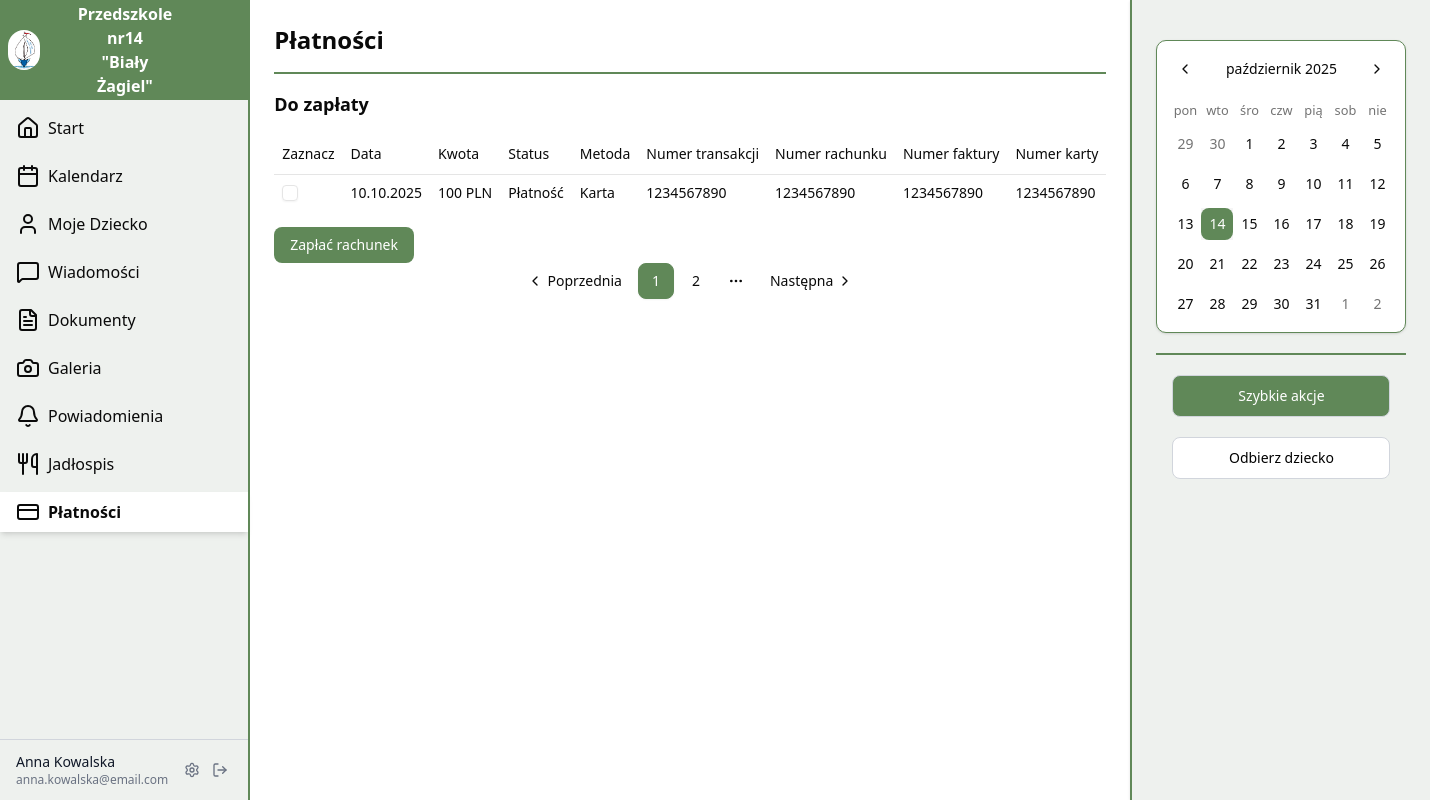
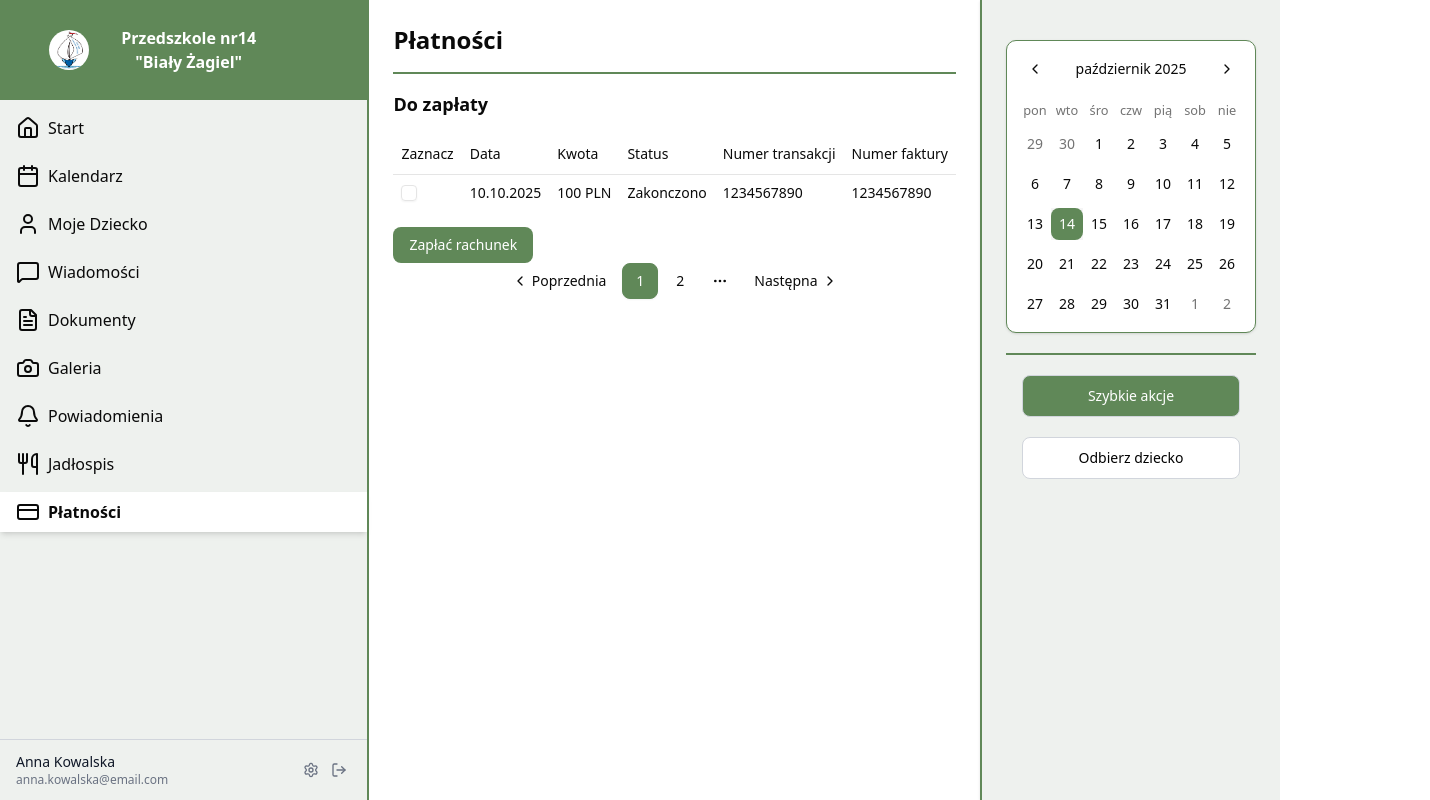
Before and after one commit to M-Itrych/projekt-wdrozeniowy, a Next.js app: page /platnosci in a window 1280 px wide. Shown: the whole page, 1430 px wide, since content can reach past the window. Built offline with nearby package versions, Linux system fonts and the light colour scheme; some icons are missing.

Commit message:
Rachunki page

```diff
--- a/app/platnosci/page.tsx
+++ b/app/platnosci/page.tsx
@@ -40,11 +40,8 @@ const Platnosci = () => {
                                 <TableHead>Data</TableHead>
                                 <TableHead>Kwota</TableHead>
                                 <TableHead>Status</TableHead>
-                                <TableHead>Metoda</TableHead>
                                 <TableHead>Numer transakcji</TableHead>
-                                <TableHead>Numer rachunku</TableHead>
                                 <TableHead>Numer faktury</TableHead>
-                                <TableHead>Numer karty</TableHead>
                             </TableRow>
                         </TableHeader>
                         <TableBody>
@@ -58,10 +55,7 @@ const Platnosci = () => {
                                 </TableCell>
                                 <TableCell>10.10.2025</TableCell>
                                 <TableCell>100 PLN</TableCell>
-                                <TableCell>Płatność</TableCell>
-                                <TableCell>Karta</TableCell>
-                                <TableCell>1234567890</TableCell>
-                                <TableCell>1234567890</TableCell>
+                                <TableCell>Zakonczono</TableCell>
                                 <TableCell>1234567890</TableCell>
                                 <TableCell>1234567890</TableCell>
                             </TableRow>
```
